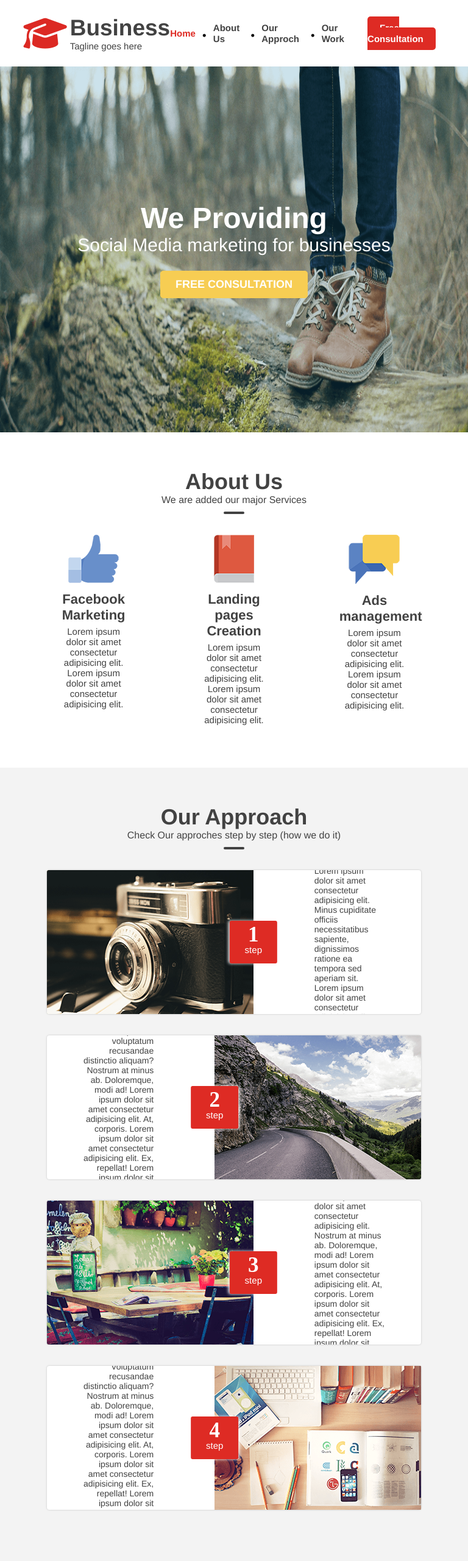
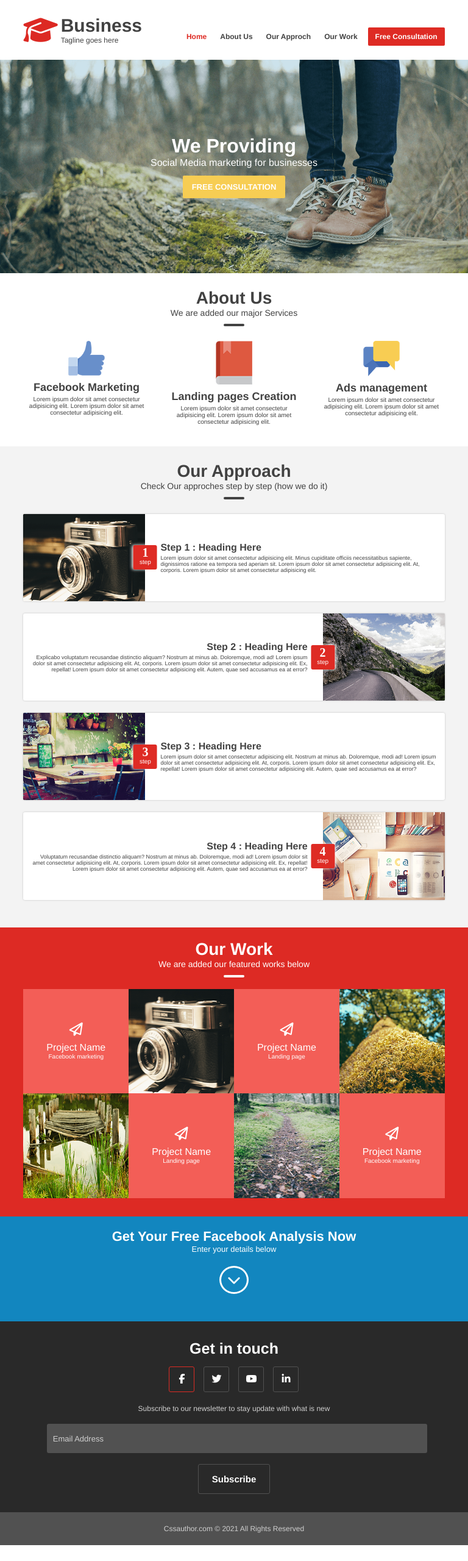
Before and after one commit to ahsan-emon/Free-agency-business-website, a plain HTML site: page index.html in a window 768 px wide. Shown: the top 2560 px of the page at 61% size. After the commit the page ends 2534 px from the top, so only its background shows below. Drawn offline with Linux system fonts and the light colour scheme.

Commit message:
Responsive for medium device like tablet, ipad
responsive completed

```diff
--- a/css/responsive.css
+++ b/css/responsive.css
@@ -1,7 +1,7 @@
-/* -------------------
- responsive style
------------------- */
-@media screen and (max-width: 688px) {
+/* ---------------------------------------------
+ responsive style for small screen like mobile
+-------------------------------------------- */
+@media only screen and (max-width: 688px) {
   /* header style  */
   .header-container {
     width: 90%;
@@ -61,7 +61,7 @@
   }
   /* about us style  */
   .about-us-container {
-    padding: 30px 0px;
+    padding: 20px 0px;
     width: 90%;
   }
   .about-us-container .top-text h1,
@@ -291,3 +291,279 @@
     font-size: 8px;
   }
 }
+/* -------------------------------
+ for medium screen like tablet
+ ----------------------------- */
+@media only screen and (min-width: 689px) and (max-width: 992px) {
+  /* header style  */
+  .header-container {
+    width: 90%;
+    margin: auto;
+  }
+  .logo-area .fa-graduation-cap {
+    font-size: 45px;
+  }
+  .logo-text h1 {
+    font-size: 30px;
+  }
+  .logo-text p {
+    font-size: 12px;
+  }
+  .menu ul {
+    margin-top: 20px;
+  }
+  .menu ul li {
+    padding: 2px 5px;
+  }
+  .menu ul li a {
+    font-size: 12px;
+  }
+  .menu ul li:nth-child(2),
+  .menu ul li:nth-child(4),
+  .menu ul li:nth-child(6) {
+    display: none;
+  }
+  .menu ul li:last-child a {
+    padding: 8px 12px;
+    border-radius: 2px;
+  }
+  .menu ul li:last-child {
+    margin-left: 0px;
+    padding: 0;
+  }
+  /* banner style  */
+  .banner-content {
+    height: 350px;
+  }
+  .banner-content h1 {
+    font-size: 32px;
+  }
+  .banner-content p {
+    font-size: 16px;
+  }
+  .banner-content a {
+    font-size: 13px;
+    padding: 11px 15px;
+    margin-top: 12px;
+    border-radius: 2px;
+  }
+  /* about us style  */
+  .about-us-container {
+    padding: 25px 0px;
+    width: 90%;
+  }
+  .about-us-container .top-text h1,
+  .our-approach-container .top-text h1 {
+    font-size: 28px;
+  }
+  .about-us-container .top-text p,
+  .our-approach-container .top-text p {
+    font-size: 14px;
+  }
+  .about-us-container .top-text hr,
+  .our-approach-container .top-text hr {
+    border: 2px solid rgb(66, 66, 66);
+  }
+  .about-us-container .icon-items {
+    margin-top: 20px;
+  }
+  .about-us-container .icon-items .item {
+    width: 30%;
+  }
+  .about-us-container .icon-items .item img {
+    width: 60px;
+  }
+  .about-us-container .icon-items .item h2 {
+    margin-top: 5px;
+    font-size: 18px;
+  }
+  .about-us-container .icon-items .item p {
+    font-size: 10px;
+    margin-top: 3px;
+  }
+  /* our approach style  */
+  .our-approach .our-approach-container {
+    width: 90%;
+    padding: 25px 0px;
+  }
+  .our-approach-container .top-text {
+    padding-bottom: 20px;
+  }
+  .content {
+    margin-bottom: 20px;
+    height: auto;
+    border-radius: 3px;
+  }
+  .content .content-img img {
+    width: 200px;
+    height: 100%;
+  }
+  .content-text .text-flex-odd {
+    margin: 0px 10px 0px 25px;
+  }
+  .content-text .text-flex-even {
+    margin: 0px 25px 0px 10px;
+  }
+  .content-text .text-flex h1 {
+    font-size: 16px;
+    margin-bottom: 3px;
+  }
+  .content-text .text-flex p {
+    font-size: 9px;
+  }
+  .content-img .number-box {
+    padding: 4px 10px;
+    line-height: 16px;
+  }
+  .content-img .number-box h1 {
+    font-size: 20px;
+  }
+  .content-img .number-box p {
+    font-size: 10px;
+  }
+  /* our work style  */
+  .our-work-container {
+    width: 90%;
+    padding: 20px 0px 30px;
+  }
+  .our-work-container .top-text h1 {
+    font-size: 28px;
+  }
+  .our-work-container .top-text p {
+    font-size: 14px;
+  }
+  .our-work-container .top-text hr {
+    border: 2px solid rgb(255, 255, 255);
+  }
+  .work-projects {
+    margin-top: 15px;
+  }
+  .work-projects .project-name .far {
+    font-size: 22px;
+    margin-bottom: 10px;
+  }
+  .work-projects .project-name h1 {
+    font-size: 16px;
+  }
+  .work-projects .project-name p {
+    font-size: 10px;
+  }
+  /* form style  */
+  .form-container {
+    width: 80%;
+    padding: 20px 0 20px 0;
+  }
+  .form-container .top-text h1 {
+    font-size: 22px;
+  }
+  .form-container .top-text p {
+    font-size: 13px;
+  }
+  .form-area .fa-chevron-down {
+    font-size: 22px;
+    margin: 20px 0 25px 0;
+    border: 3px solid #fff;
+    padding: 9px 10px;
+  }
+  .form-box {
+    padding: 15px 0 20px 0;
+  }
+  .form-box-area {
+    width: 85%;
+  }
+  .form-box-area p {
+    font-size: 12px;
+    margin-bottom: 20px;
+  }
+  .form-box-area form {
+    width: 95%;
+  }
+  .form-box-area form input {
+    margin-bottom: 15px;
+    padding: 12px 0;
+    padding-left: 10px;
+    font-size: 15px;
+    border: 1.8px solid #dbdbdb;
+    border-radius: 3px;
+  }
+  .form-box-area form input::placeholder {
+    font-size: 12px;
+  }
+  .form-box-area form input:nth-child(3) {
+    margin-bottom: 18px;
+  }
+  .form-box-area form input[type="submit"] {
+    font-size: 12px;
+    padding: 10px 20px;
+  }
+  .form-box .fa-times-circle {
+    position: absolute;
+    top: -20px;
+    right: -20px;
+    font-size: 45px;
+    padding: 2px;
+  }
+  .form-box .fa-caret-up {
+    position: absolute;
+    top: -35px;
+    left: 50%;
+    font-size: 55px;
+    transform: translate(-50%, 0px);
+  }
+  /* get in touch style  */
+  .get-in-touch-container {
+    width: 80%;
+    padding: 30px 0;
+  }
+  .get-in-touch-container h2 {
+    font-size: 25px;
+  }
+  .get-in-touch-container .social ul {
+    margin: 15px 0 20px 0;
+  }
+  .get-in-touch-container .social ul li {
+    margin-right: 15px;
+    border: 1.8px solid #515151;
+    border-radius: 3px;
+    width: 40px;
+    height: 40px;
+  }
+  .get-in-touch-container .social ul li:hover {
+    border: 1.8px solid rgb(222, 43, 36);
+  }
+  .get-in-touch-container .social ul li a {
+    font-size: 16px;
+  }
+  .get-in-touch-container .social ul .active {
+    border: 1.8px solid rgb(222, 43, 36);
+  }
+  .get-in-touch-container p {
+    font-size: 12px;
+  }
+  .get-in-touch-container input {
+    padding: 16px 0;
+    padding-left: 10px;
+    margin: 18px 0;
+    font-size: 14px;
+    border-radius: 3px;
+  }
+  .get-in-touch-container input::placeholder {
+    font-size: 13px;
+  }
+  .get-in-touch-container button {
+    border: 1.8px solid #515151;
+    padding: 15px 22px;
+    font-size: 15px;
+    border-radius: 3px;
+  }
+  .get-in-touch-container button:hover {
+    border: 1.8px solid rgb(222, 43, 36);
+  }
+  /* footer style  */
+  .footer-container {
+    padding: 20px 0;
+  }
+  .footer-container p {
+    font-size: 12px;
+  }
+}
```
